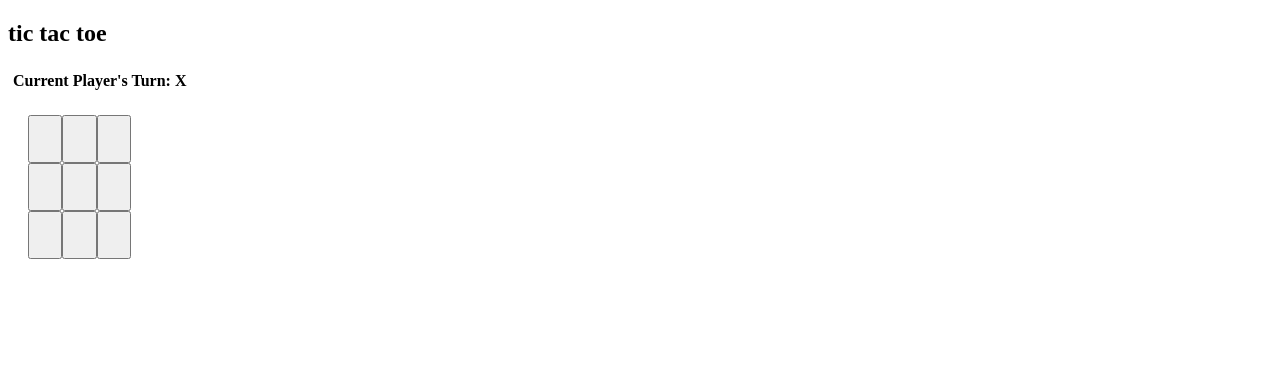
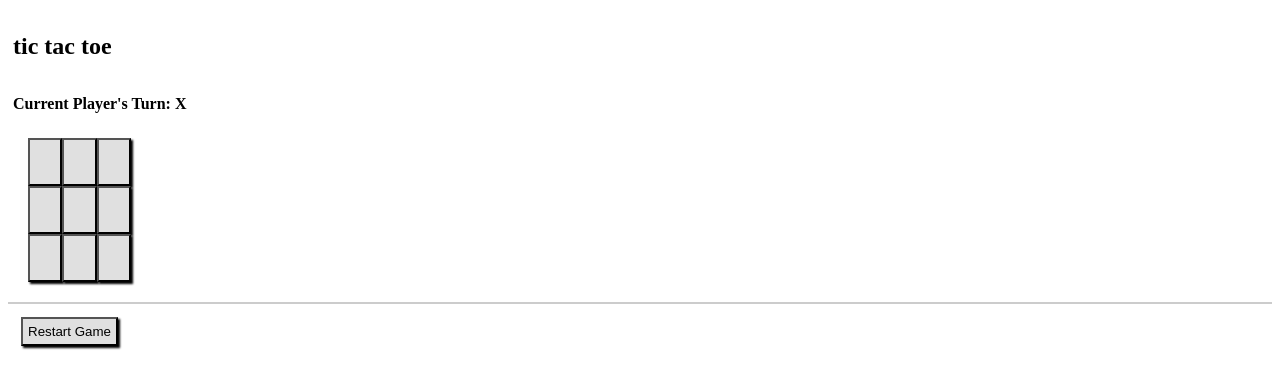
Before and after one commit to brianrunyon/angular-tic-tac-toe-app, an Angular app: page / in a window 1280 px wide. Shown: the top 388 px of the page. Built offline with nearby package versions, Linux system fonts and the light colour scheme.

Commit message:
add styles and restart game button

```diff
--- a/src/app/app.component.css
+++ b/src/app/app.component.css
@@ -16,3 +16,43 @@
    font-size: 150%;
    padding: 8px;
  }
+
+
+ .header {
+  display: flex;
+  align-items: flex-start;
+  flex-direction: column;
+  flex-wrap: nowrap;
+
+  padding: 5px;
+  margin-bottom: 5px;
+}
+
+.footer {
+  display: flex;
+  align-items: flex-start;
+  flex-direction: column;
+  flex-wrap: nowrap;
+
+  padding: 5px;
+  border-top: 2px solid #cccccc;
+  margin-bottom: 5px;
+}
+
+.game-controls {
+  display: flex;
+  align-self: flex-start;
+  flex-direction: column;
+  flex-wrap: nowrap;
+  margin: 8px;
+}
+
+button {
+  background: #e0e0e0;
+  padding: 5px;
+  box-shadow: 2px 2px 2px;
+}
+
+button:hover {
+  background: #f8e09a;
+}
--- a/src/app/app.component.html
+++ b/src/app/app.component.html
@@ -1,4 +1,6 @@
-<h2>tic tac toe</h2>
+<div class="header">
+  <h2>tic tac toe</h2>
+</div>
 
 <div class="winner-player-label" *ngIf="state.winnerPlayer !== ''">Player {{state.winnerPlayer}} WINS!</div>
 
@@ -15,3 +17,9 @@
 
   </div>
 </div>
+
+<div class="footer">
+  <div class="game-controls">
+    <button (click)="onRestartGameClick()">Restart Game</button>
+  </div>
+</div>
--- a/src/app/app.component.ts
+++ b/src/app/app.component.ts
@@ -9,6 +9,10 @@ import { GameState, getInitialGameState, checkBoard } from '../common/Board';
 export class AppComponent {
 
   state: GameState = getInitialGameState();
+
+  onRestartGameClick() {
+    this.state = getInitialGameState();
+  }
 
   onSpotClick(row: number, column: number) {
     const currentBoard: ('' | 'X' | 'O')[][] = this.state.currentBoard;
```
